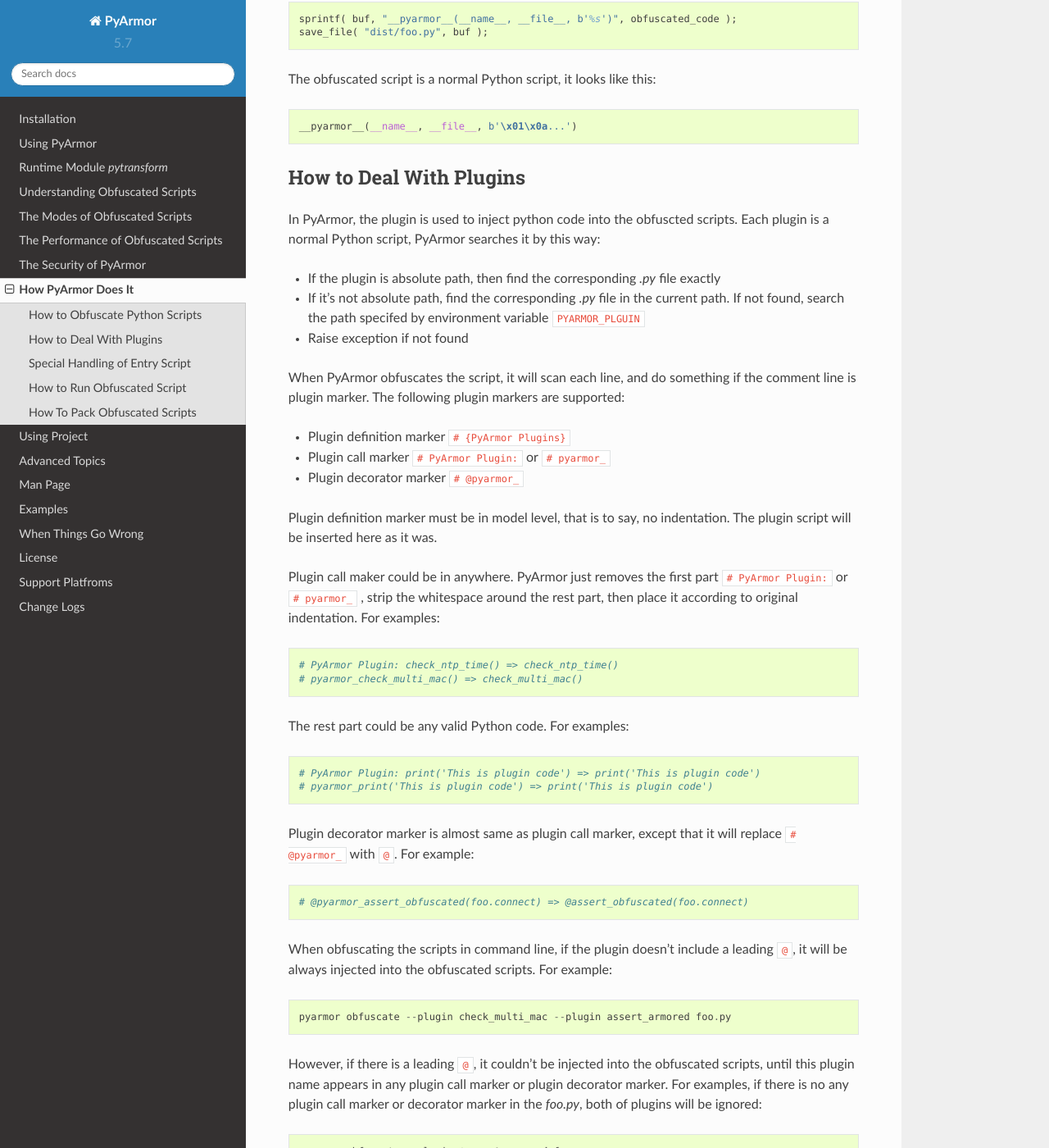
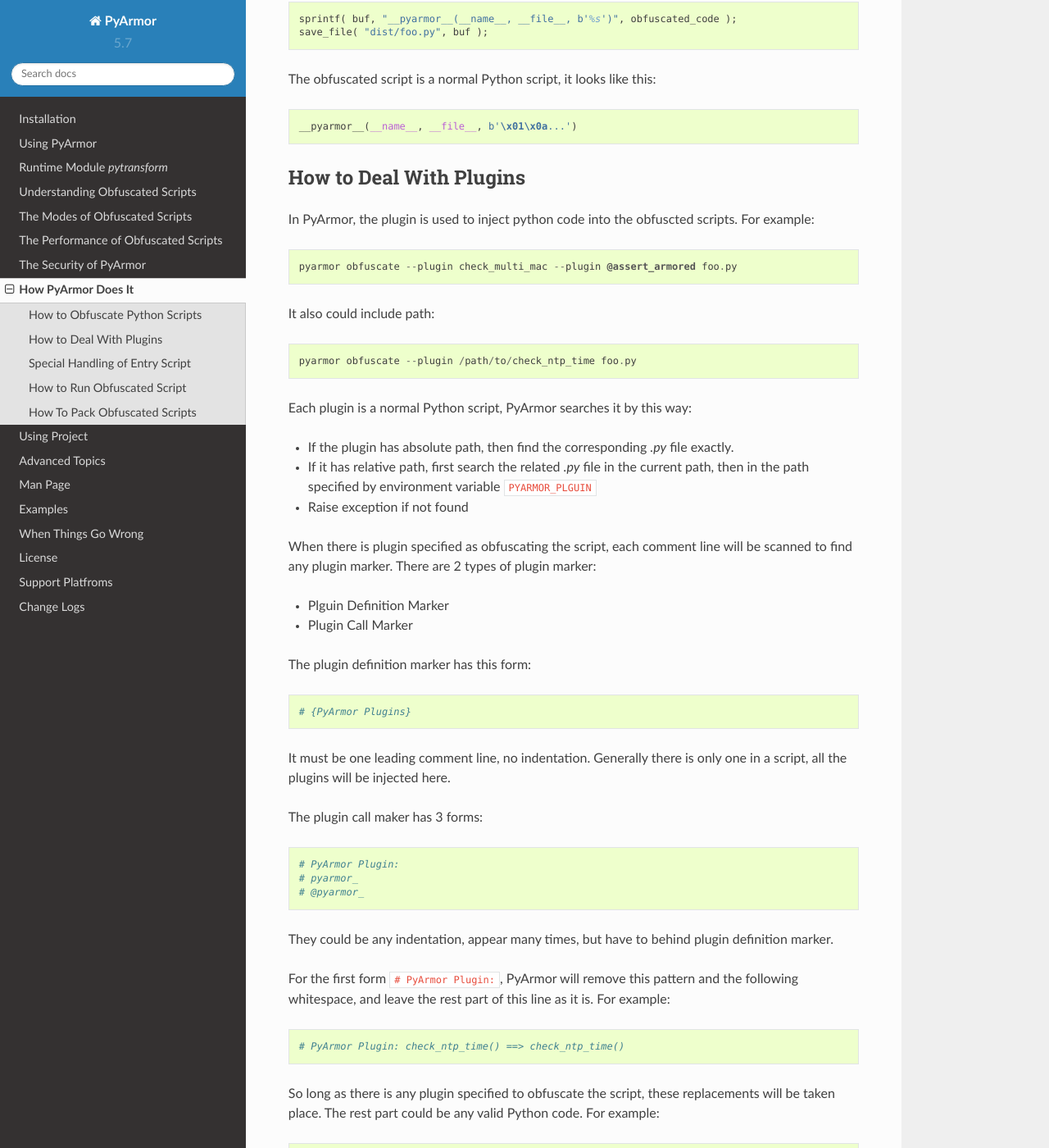
Before and after one commit to dashingsoft/pyarmor, a Sphinx documentation site: the page built from docs/how-to-do.rst, in a window 1280 px wide and 1400 px high, scrolled down 1737 px. Shown: the whole window at 82% size. Built offline with Sphinx 7.4.7 and the Read the Docs theme 2.0.0, drawn with Linux system fonts in a browser that asks for light colours; some of the changed text lies outside the part shown.

Commit message:
Refine plugin doc

```diff
--- a/docs/how-to-do.rst
+++ b/docs/how-to-do.rst
@@ -96,40 +96,67 @@
 ------------------------
 
 In PyArmor, the plugin is used to inject python code into the obfuscted
-scripts. Each plugin is a normal Python script, PyArmor searches it by this way:
+scripts. For example::
 
-* If the plugin is absolute path, then find the corresponding `.py` file exactly
-* If it's not absolute path, find the corresponding `.py` file in the current
-  path. If not found, search the path specifed by environment variable
-  ``PYARMOR_PLGUIN``
+    pyarmor obfuscate --plugin check_multi_mac --plugin @assert_armored foo.py
+
+It also could include path::
+
+    pyarmor obfuscate --plugin /path/to/check_ntp_time foo.py
+
+Each plugin is a normal Python script, PyArmor searches it by this way:
+
+* If the plugin has absolute path, then find the corresponding `.py` file exactly.
+* If it has relative path, first search the related `.py` file in the current
+  path, then in the path specified by environment variable ``PYARMOR_PLGUIN``
 * Raise exception if not found
 
-When PyArmor obfuscates the script, it will scan each line, and do something if
-the comment line is plugin marker. The following plugin markers are supported:
+When there is plugin specified as obfuscating the script, each comment line will
+be scanned to find any plugin marker. There are 2 types of plugin marker:
 
-* Plugin definition marker ``# {PyArmor Plugins}``
-* Plugin call marker ``# PyArmor Plugin:`` or ``# pyarmor_``
-* Plugin decorator marker ``# @pyarmor_``
+* Plguin Definition Marker
+* Plugin Call Marker
 
-Plugin definition marker must be in model level, that is to say, no
-indentation. The plugin script will be inserted here as it was.
+The plugin definition marker has this form::
 
-Plugin call maker could be in anywhere. PyArmor just removes the first part ``#
-PyArmor Plugin:`` or ``# pyarmor_`` , strip the whitespace around the rest part,
-then place it according to original indentation. For examples::
+    # {PyArmor Plugins}
 
-    # PyArmor Plugin: check_ntp_time() => check_ntp_time()
-    # pyarmor_check_multi_mac() => check_multi_mac()
+It must be one leading comment line, no indentation. Generally there is only one
+in a script, all the plugins will be injected here.
 
-The rest part could be any valid Python code. For examples::
+The plugin call maker has 3 forms::
 
-    # PyArmor Plugin: print('This is plugin code') => print('This is plugin code')
-    # pyarmor_print('This is plugin code') => print('This is plugin code')
+    # PyArmor Plugin:
+    # pyarmor_
+    # @pyarmor_
 
-Plugin decorator marker is almost same as plugin call marker, except that it
-will replace ``# @pyarmor_`` with ``@``. For example::
+They could be any indentation, appear many times, but have to behind plugin
+definition marker.
 
-    # @pyarmor_assert_obfuscated(foo.connect) => @assert_obfuscated(foo.connect)
+For the first form ``# PyArmor Plugin:``, PyArmor will remove this pattern and
+the following whitespace, and leave the rest part of this line as it is. For
+example::
+
+    # PyArmor Plugin: check_ntp_time() ==> check_ntp_time()
+
+So long as there is any plugin specified to obfuscate the script, these
+replacements will be taken place. The rest part could be any valid Python
+code. For example::
+
+    # PyArmor Plugin: print('This is plugin code') ==> print('This is plugin code')
+
+For the second form ``# pyarmor_``, it's only used to call plugin function. And
+if this function name is not specified as plugin name, PyArmor doesn't touch
+this markd. For example, obfuscating a script with plugin `check_multi_mac`, the
+first marker is replaced, the second not::
+
+    # pyarmor_check_multi_mac() ==> check_multi_mac()
+    # pyarmor_check_code() ==> # pyarmor_check_code()
+
+The last form is almost same as the second, but ``# @pyarmor_`` will be replaced
+with ``@``, it's mainly used to inject a decorator. For example::
+
+    # @pyarmor_assert_obfuscated(foo.connect) ==> @assert_obfuscated(foo.connect)
 
 When obfuscating the scripts in command line, if the plugin doesn't include a
 leading ``@``, it will be always injected into the obfuscated scripts. For
@@ -145,6 +172,8 @@
     pyarmor obfuscate --plugin @assert_armored foo.py
     pyarmor obfuscate --plugin @/path/to/check_ntp_time foo.py
 
+And in any case, if there is no plugin definition marker, none of plugin code
+will be injected.
 
 .. _special handling of entry script:
 
```
